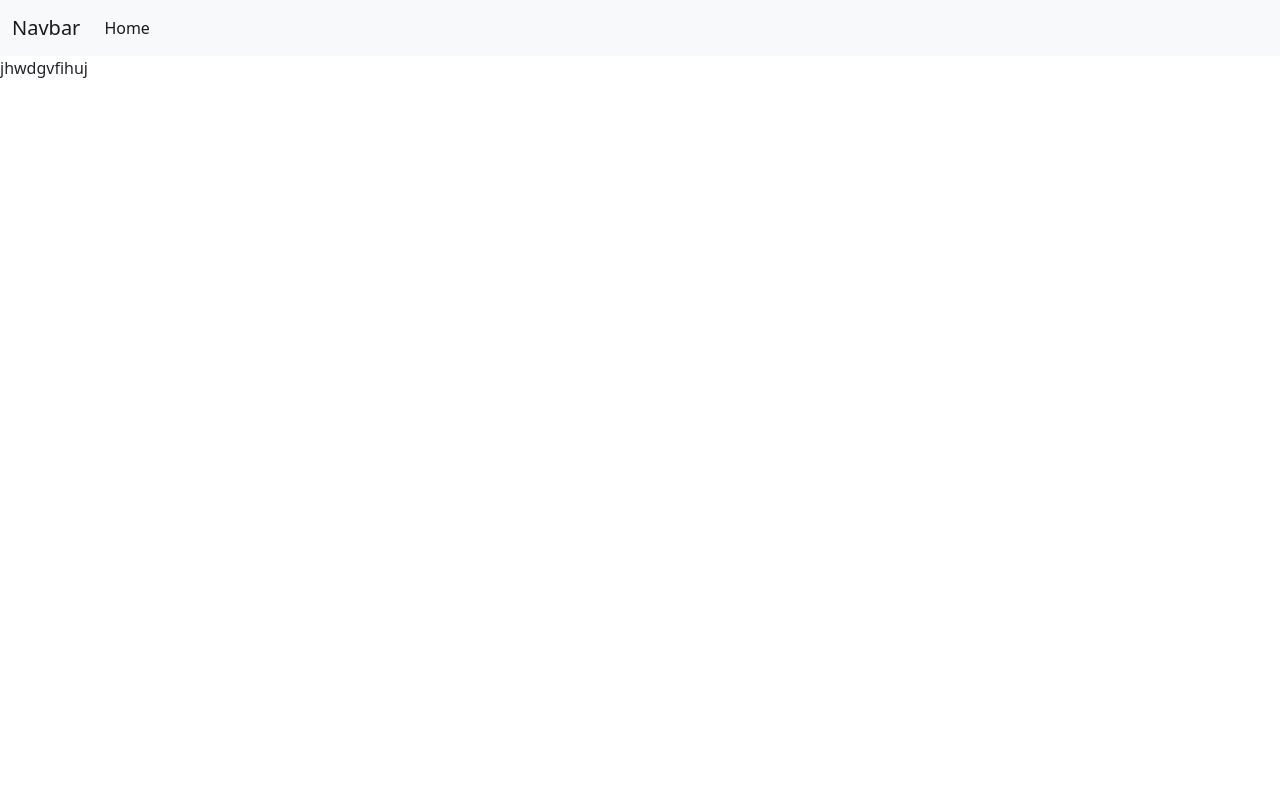
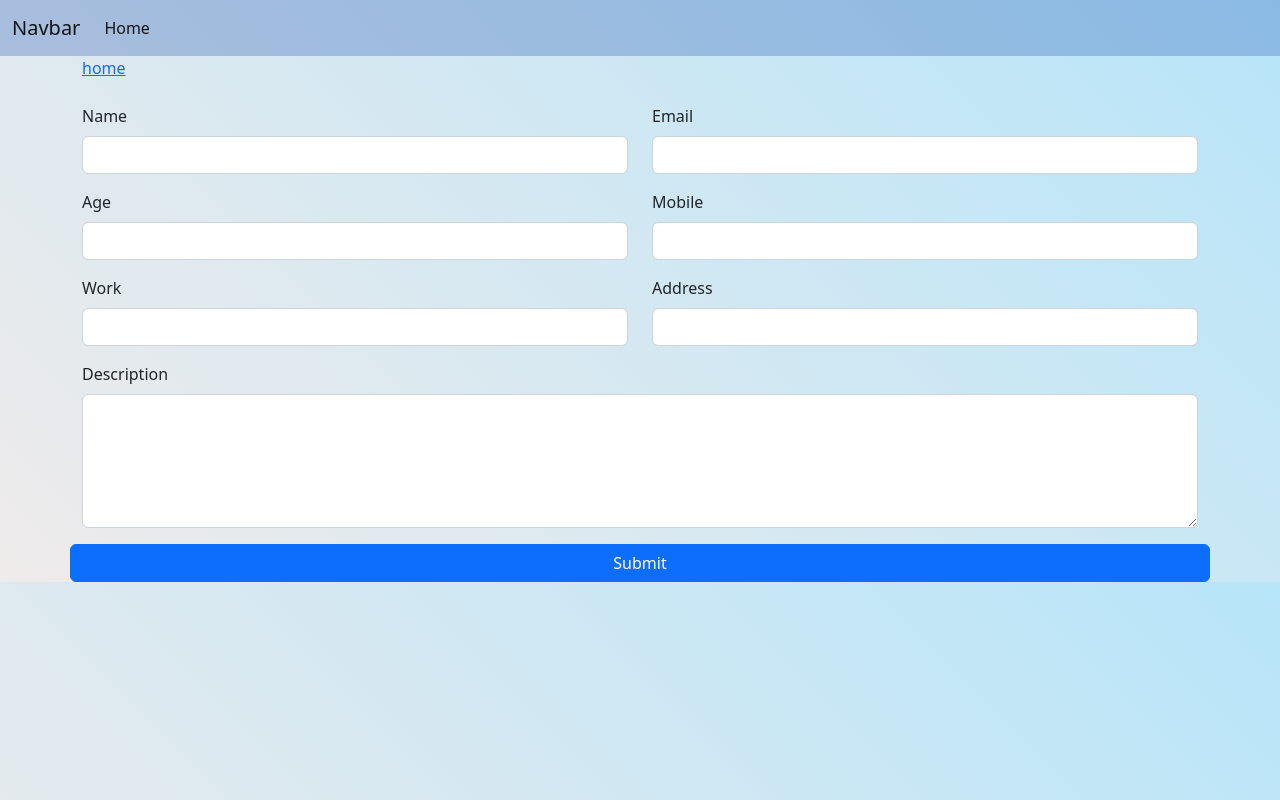
Before and after one commit to Emrul-Hasan/CRUD-with-MERN-Stack, a React (Create React App) app in the folder client/: page /register in a window 1280 px wide. Built offline with nearby package versions, Linux system fonts and the light colour scheme.

Commit message:
Register Page

```diff
--- a/client/src/App.css
+++ b/client/src/App.css
@@ -1,6 +1,8 @@
+
 .add-btn{
   text-align: right;
 }
 .container{
   overflow: auto;
+
 }
--- a/client/src/App.js
+++ b/client/src/App.js
@@ -4,7 +4,7 @@ import "../node_modules/bootstrap/dist/js/bootstrap.bundle.min.js";
 import Navbar from './components/Navbar';
 import Home from './components/Home';
 import Register from './components/Register';
-import {Switch,Route, Routes} from "react-router-dom";
+import {Route, Routes} from "react-router-dom";
 
 function App() {
   return (
@@ -14,6 +14,8 @@ function App() {
       <Route exact path='/' element={<Home />}/>
       <Route exact path='/register' element={<Register />}/>
     </Routes>
+
+
     </>
   );
 }
--- a/client/src/components/Home.js
+++ b/client/src/components/Home.js
@@ -2,13 +2,13 @@ import React from 'react';
 
 const Home = () => {
     return (
-        <div className='mt-5'>
+        <div className=' bg-info' style={{background: "linear-gradient(45deg,#EFEBEB,#B7E5F9)" }}>
             <div className="container">
                 <div className="add-btn mt-2">
                    <button className='btn btn-primary'> Add Data</button>
                 </div>
 
-                <table class="table">
+                <table class="table table table-striped">
   <thead>
     <tr className='table-info'>
       <th scope="col">ID</th>
@@ -16,7 +16,7 @@ const Home = () => {
       <th scope="col">Email</th>
       <th scope="col">Role</th>
       <th scope="col">Number</th>
-      <th scope="col"></th>
+      <th scope="col">Action</th>
     </tr>
   </thead>
   <tbody>
@@ -44,6 +44,30 @@ const Home = () => {
         <button className='btn btn-danger'><i class="fa-solid fa-trash"></i></button>
       </td>
     </tr>
+    <tr>
+      <th scope="row">1</th>
+      <td>Emon</td>
+      <td>emon@gmail.com</td>
+      <td>Web developer</td>
+      <td>01782387758</td>
+      <td className='d-flex justify-content-between'>
+        <button className='btn btn-success' ><i class="fa-sharp fa-solid fa-eye-slash"></i></button>
+        <button className='btn btn-primary'><i class="fa-sharp fa-solid fa-pen-to-square"></i></button>
+        <button className='btn btn-danger'><i class="fa-solid fa-trash"></i></button>
+      </td>
+    </tr>
+    <tr>
+      <th scope="row">1</th>
+      <td>Afifa Oishi</td>
+      <td>emon@gmail.com</td>
+      <td>Web developer</td>
+      <td>01782387758</td>
+      <td className='d-flex justify-content-between'>
+        <button className='btn btn-success' ><i class="fa-sharp fa-solid fa-eye-slash"></i></button>
+        <button className='btn btn-primary'><i class="fa-sharp fa-solid fa-pen-to-square"></i></button>
+        <button className='btn btn-danger'><i class="fa-solid fa-trash"></i></button>
+      </td>
+    </tr>
 
 
   </tbody>
--- a/client/src/components/Navbar.js
+++ b/client/src/components/Navbar.js
@@ -2,17 +2,17 @@ import React from 'react'
 
 export default function Navbar() {
   return (
-    <header>
-    <nav className="navbar navbar-expand-lg bg-light">
+    <header >
+    <nav className="navbar navbar-expand-lg " style={{background: "#14A4" }} >
   <div className="container-fluid">
-    <a className="navbar-brand" href="#">Navbar</a>
+    <a className="navbar-brand" href="/">Navbar</a>
     <button className="navbar-toggler" type="button" data-bs-toggle="collapse" data-bs-target="#navbarSupportedContent" aria-controls="navbarSupportedContent" aria-expanded="false" aria-label="Toggle navigation">
       <span className="navbar-toggler-icon"></span>
     </button>
     <div className="collapse navbar-collapse" id="navbarSupportedContent">
       <ul className="navbar-nav me-auto mb-2 mb-lg-0">
         <li className="nav-item">
-          <a className="nav-link active" aria-current="page" href="#">Home</a>
+          <a className="nav-link active" aria-current="page" href="/">Home</a>
         </li>
 
 
--- a/client/src/components/Register.js
+++ b/client/src/components/Register.js
@@ -1,10 +1,45 @@
 import React from 'react';
+import { NavLink } from 'react-router-dom';
 
 const Register = () => {
     return (
-        <div>
-            jhwdgvfihuj
-        </div>
+        <div className="container" >
+        <NavLink to="/">home</NavLink>
+        <form className="mt-4 " >
+            <div className="row"  >
+                <div class="mb-3 col-lg-6 col-md-6 col-12">
+                    <label for="exampleInputEmail1" class="form-label">Name</label>
+                    <input type="text"  name="name" class="form-control" id="exampleInputEmail1" aria-describedby="emailHelp" />
+                </div>
+                <div class="mb-3 col-lg-6 col-md-6 col-12">
+                    <label for="exampleInputPassword1" class="form-label">Email</label>
+                    <input type="email"  name="email" class="form-control" id="exampleInputPassword1" />
+                </div>
+                <div class="mb-3 col-lg-6 col-md-6 col-12">
+                    <label for="exampleInputPassword1" class="form-label">Age</label>
+                    <input type="text"  name="age" class="form-control" id="exampleInputPassword1" />
+                </div>
+                <div class="mb-3 col-lg-6 col-md-6 col-12">
+                    <label for="exampleInputPassword1" class="form-label">Mobile</label>
+                    <input type="number"  name="mobile" class="form-control" id="exampleInputPassword1" />
+                </div>
+                <div class="mb-3 col-lg-6 col-md-6 col-12">
+                    <label for="exampleInputPassword1" class="form-label">Work</label>
+                    <input type="text" name="work" class="form-control" id="exampleInputPassword1" />
+                </div>
+                <div class="mb-3 col-lg-6 col-md-6 col-12">
+                    <label for="exampleInputPassword1" class="form-label">Address</label>
+                    <input type="text"  name="add" class="form-control" id="exampleInputPassword1" />
+                </div>
+                <div class="mb-3 col-lg-12 col-md-12 col-12">
+                    <label for="exampleInputPassword1" class="form-label">Description</label>
+                    <textarea name="desc"  className="form-control" id="" cols="30" rows="5"></textarea>
+                </div>
+
+                <button type="submit"  class="btn btn-primary">Submit</button>
+            </div>
+        </form>
+    </div>
     );
 };
 
--- a/client/src/index.css
+++ b/client/src/index.css
@@ -1,4 +1,5 @@
 body {
+  background: linear-gradient(45deg,#EFEBEB,#B7E5F9);
   margin: 0;
   font-family: -apple-system, BlinkMacSystemFont, 'Segoe UI', 'Roboto', 'Oxygen',
     'Ubuntu', 'Cantarell', 'Fira Sans', 'Droid Sans', 'Helvetica Neue',
```
